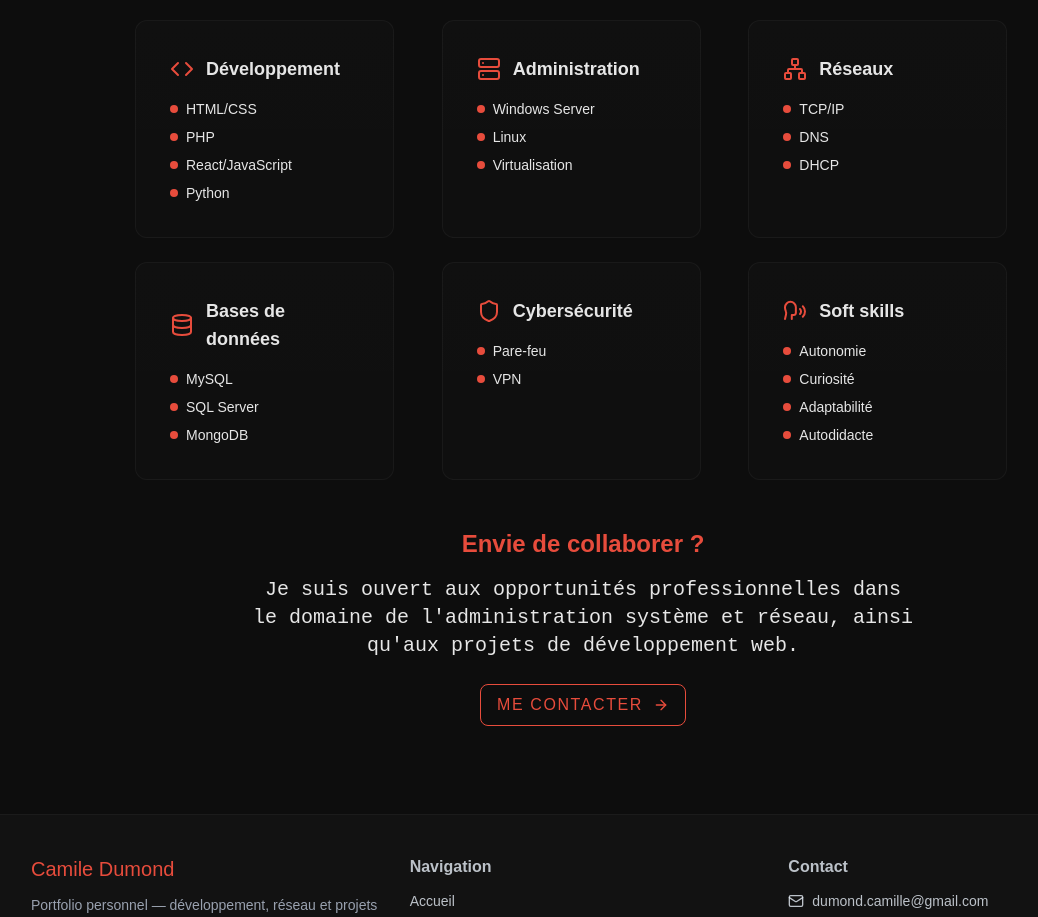
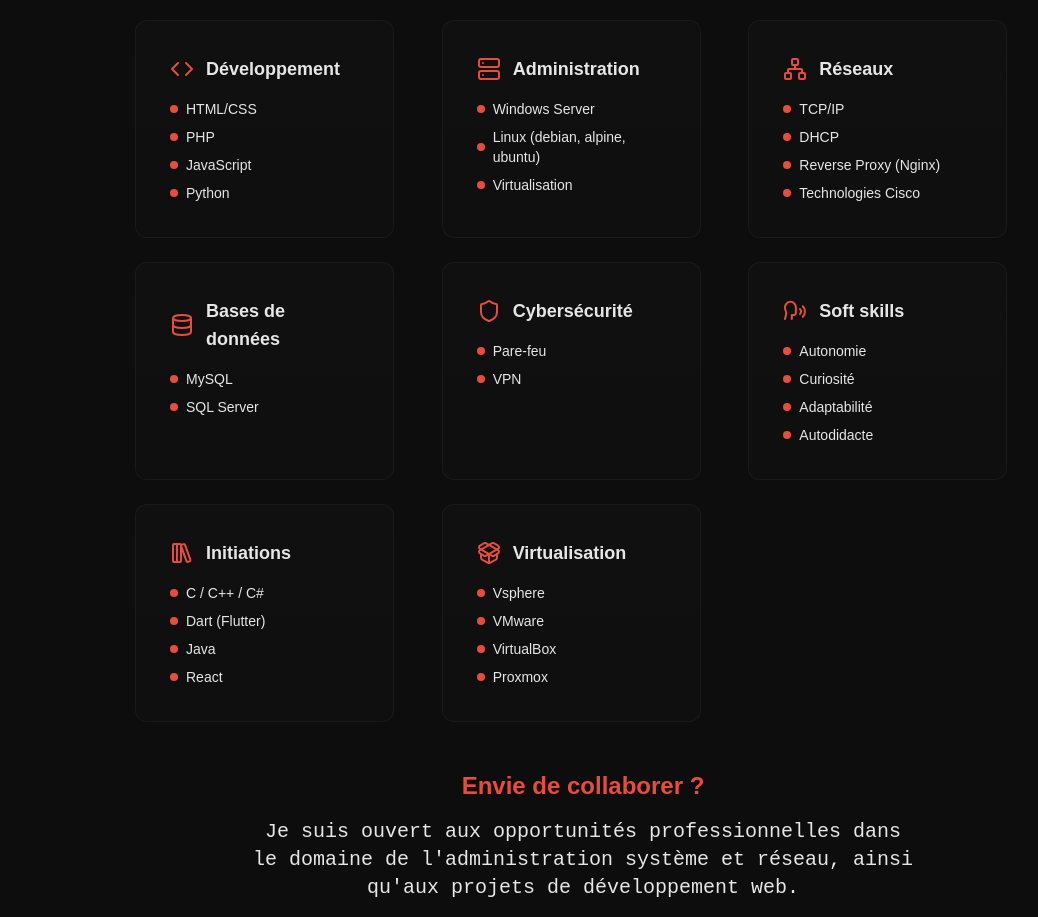
Before and after one commit to sticot19/portfolio, a React (Vite) app: page /about in a window 1280 px wide. Shown: the part 1760-2677 px from the top of the page, without its empty margins (57-1095 px from the left). Built offline with nearby package versions, Linux system fonts and the light colour scheme.

Commit message:
Update About.jsx

```diff
--- a/src/components/pages/About.jsx
+++ b/src/components/pages/About.jsx
@@ -1,4 +1,4 @@
-import { Code, Server, Network, Database, Shield, User, Binary, Speech } from "lucide-react"
+import { Code, Server, Network, Database, Shield, User, LibraryBig, Speech, PackageOpen } from "lucide-react"
 import { useNavigate } from "react-router"
 import { useState } from "react"
 import Button from "@/components/ui/Button"
@@ -20,12 +20,14 @@ export default function About() {
     const handleImageError = () => setImageError(true)
 
     const skills = [
-        { icon: <Code size={24} />, title: "Développement", items: ["HTML/CSS", "PHP", "React/JavaScript", "Python"] },
-        { icon: <Server size={24} />, title: "Administration", items: ["Windows Server", "Linux", "Virtualisation"] },
-        { icon: <Network size={24} />, title: "Réseaux", items: ["TCP/IP", "DNS", "DHCP"] },
-        { icon: <Database size={24} />, title: "Bases de données", items: ["MySQL", "SQL Server", "MongoDB"] },
+        { icon: <Code size={24} />, title: "Développement", items: ["HTML/CSS", "PHP", "JavaScript", "Python"] },
+        { icon: <Server size={24} />, title: "Administration", items: ["Windows Server", "Linux (debian, alpine, ubuntu)", "Virtualisation"] },
+        { icon: <Network size={24} />, title: "Réseaux", items: ["TCP/IP", "DHCP", "Reverse Proxy (Nginx)", "Technologies Cisco"] },
+        { icon: <Database size={24} />, title: "Bases de données", items: ["MySQL", "SQL Server"] },
         { icon: <Shield size={24} />, title: "Cybersécurité", items: ["Pare-feu", "VPN"] },
         { icon: <Speech size={24} />, title: "Soft skills", items: ["Autonomie", "Curiosité", "Adaptabilité", "Autodidacte"] },
+        { icon: <LibraryBig size={24} />, title: "Initiations", items: ["C / C++ / C#", "Dart (Flutter)", "Java", "React"] },
+        { icon: <PackageOpen size={24} />, title: "Virtualisation", items: ["Vsphere", "VMware", "VirtualBox", "Proxmox"] },
     ]
 
     return (
```
